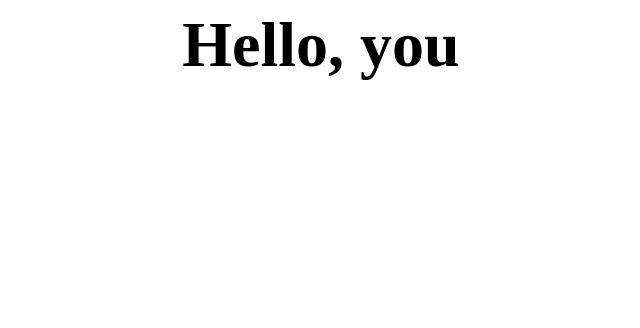
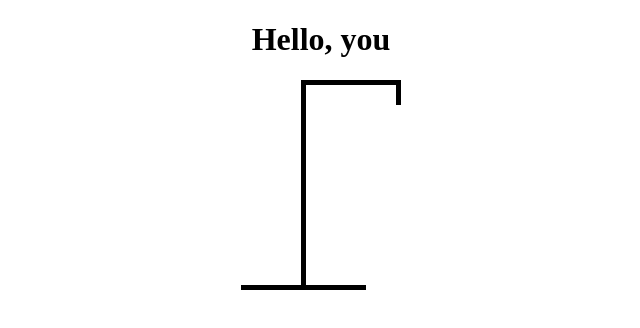
Before and after one commit to JoaoSzlachta/HangMan, a React (Vite) app: page / in a window 1280 px wide. Shown: the top 328 px of the page, without its empty margins (319-959 px from the left). Built offline with nearby package versions, Linux system fonts and the light colour scheme.

Commit message:
refactor: rearrange components location and fix css bugs

```diff
--- a/src/App.tsx
+++ b/src/App.tsx
@@ -13,7 +13,7 @@ function App() {
   return (
     <>
       <Heading />
-      <GameContainer></GameContainer>
+      <GameContainer />
     </>
   );
 }
--- a/src/components/game_container/game_container.css
+++ b/src/components/game_container/game_container.css
@@ -1,4 +1,8 @@
-div {
-    font-size: 2rem;
-    text-align: center;
+.game-container {
+    display: flex;
+    flex-direction: column;
+    gap: 2rem;
+    margin: 0 auto;
+    align-items: center;
+    max-width: 800px;
 }
--- a/src/components/game_container/game_container.tsx
+++ b/src/components/game_container/game_container.tsx
@@ -6,7 +6,7 @@ import Keyboard from "../keyboard/keyboard";
 
 export default function GameContainer () {
     return (
-      <div>
+      <div className="game-container">
         <HangmanDrawing></HangmanDrawing>
         <HangmanWord></HangmanWord>
         <Keyboard></Keyboard>
--- /dev/null
+++ b/src/components/hangman_drawing/hangman_drawing.css
@@ -0,0 +1,34 @@
+.drawing--container {
+    position: relative;
+
+    & .drawing__gallow--rope {
+        height: 25px;
+        width: 5px;
+        background-color: black;
+
+        position: absolute;
+        top: 0;
+        right: 0;
+
+    }
+
+    & .drawing__gallow--bracket {
+        height: 5px;
+        width: 100px;
+        background: black;
+        margin-left: 60px;
+    }
+
+    & .drawing__gallow--pole {
+        height: 200px;
+        width: 5px;
+        background: black;
+        margin-left: 60px;
+    }
+
+    & .drawing__gallow--base {
+        height: 5px;
+        width: 125px;
+        background: black;
+    }
+}
--- a/src/components/hangman_drawing/hangman_drawing.tsx
+++ b/src/components/hangman_drawing/hangman_drawing.tsx
@@ -1,6 +1,12 @@
+import "./hangman_drawing.css"
+
 export default function HangmanDrawing () {
     return (
-        <>
-        </>
+        <div className="drawing--container">
+            <div className="drawing__gallow--rope" />
+            <div className="drawing__gallow--bracket" />
+            <div className="drawing__gallow--pole" />
+            <div className="drawing__gallow--base" />
+        </div>
     )
 }
--- a/src/components/heading/heading.css
+++ b/src/components/heading/heading.css
@@ -1,9 +1,6 @@
 h1 {
     display: flex;
-    flex-direction: column;
-    gap: 2rem;
-    margin: 0 auto;
+    justify-content: center;
     align-items: center;
-    max-width: 800px;
-
+    font-size: 2rem;
 }
```
